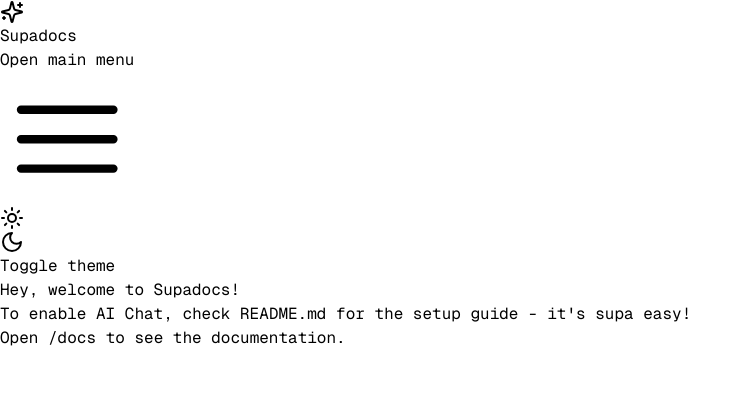
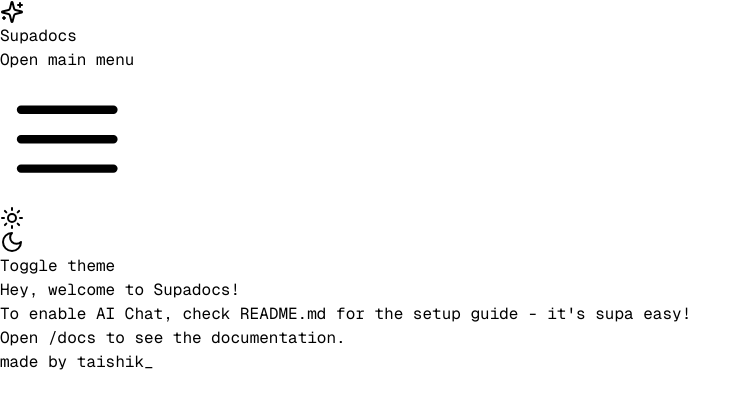
Before and after one commit to taishikato/supadocs-marketing, a Next.js app in the folder apps/web/: page / in a window 1280 px wide. Shown: the top 408 px of the page, without its empty margins (0-751 px from the left). Built offline with nearby package versions, Linux system fonts and the light colour scheme.

Commit message:
add footer

```diff
--- a/apps/web/app/page.tsx
+++ b/apps/web/app/page.tsx
@@ -34,6 +34,12 @@
           </ul>
         </div>
       </main>
+      <footer className="py-6 text-center text-sm text-muted-foreground">
+        made by{" "}
+        <a target="_blank" href="https://x.com/taishik_" className="underline">
+          taishik_
+        </a>
+      </footer>
     </>
   );
 }
```
